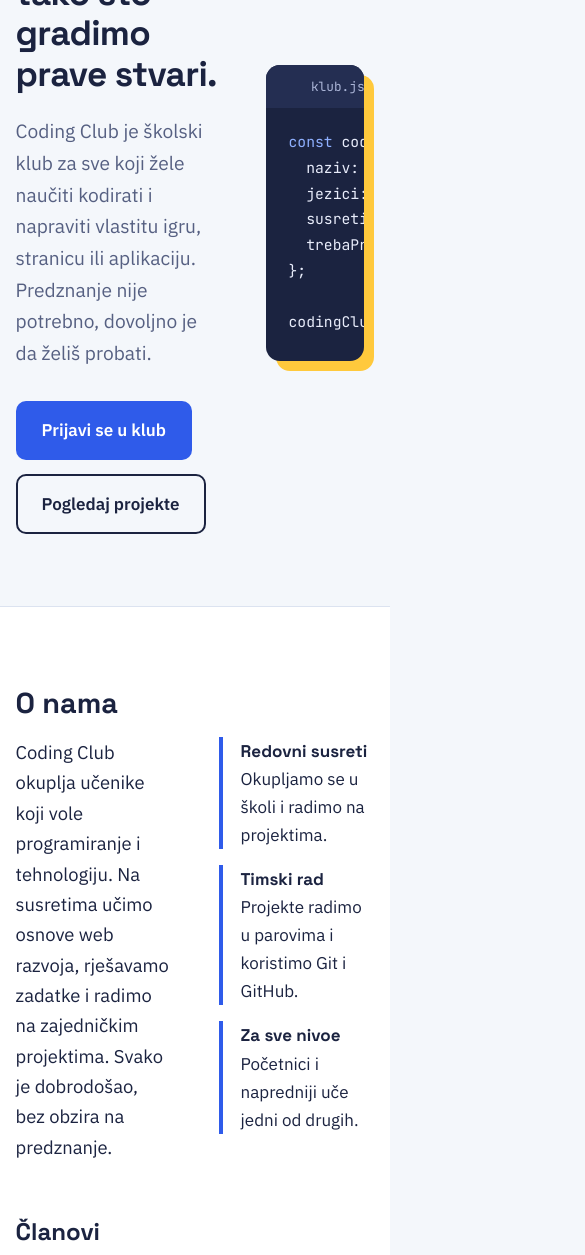
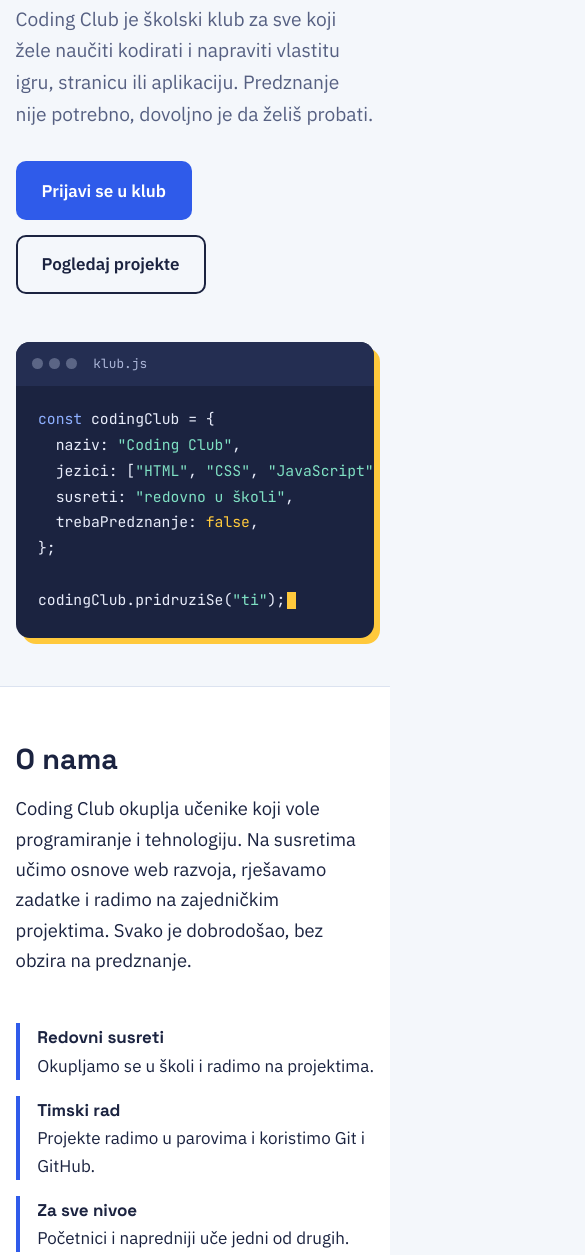
Before and after one commit to harisdzananovicsa-cloud/coding-club-stranica, a plain HTML site: page index.html in a window 390 px wide. Shown: the part 257-1512 px from the top of the page, 585 px wide, since content can reach past the window. Drawn offline with Linux system fonts and the light colour scheme.

Commit message:
Dodao responzivni raspored sekcija za tablet i mobitel

```diff
--- a/style.css
+++ b/style.css
@@ -464,3 +464,39 @@ a {
   color: var(--mint);
   font-weight: 600;
 }
+
+@media (max-width: 900px) {
+  .hero-grid,
+  .about-grid,
+  .contact-grid {
+    grid-template-columns: 1fr;
+  }
+
+  .members {
+    grid-template-columns: 1fr 1fr;
+  }
+}
+
+@media (max-width: 768px) {
+  .hero {
+    padding: 3rem 0;
+  }
+
+  .section {
+    padding: 3.5rem 0;
+  }
+
+  .editor {
+    box-shadow: 6px 6px 0 var(--sun);
+  }
+
+  .form {
+    padding: 1.4rem;
+  }
+}
+
+@media (max-width: 600px) {
+  .members {
+    grid-template-columns: 1fr;
+  }
+}
```
